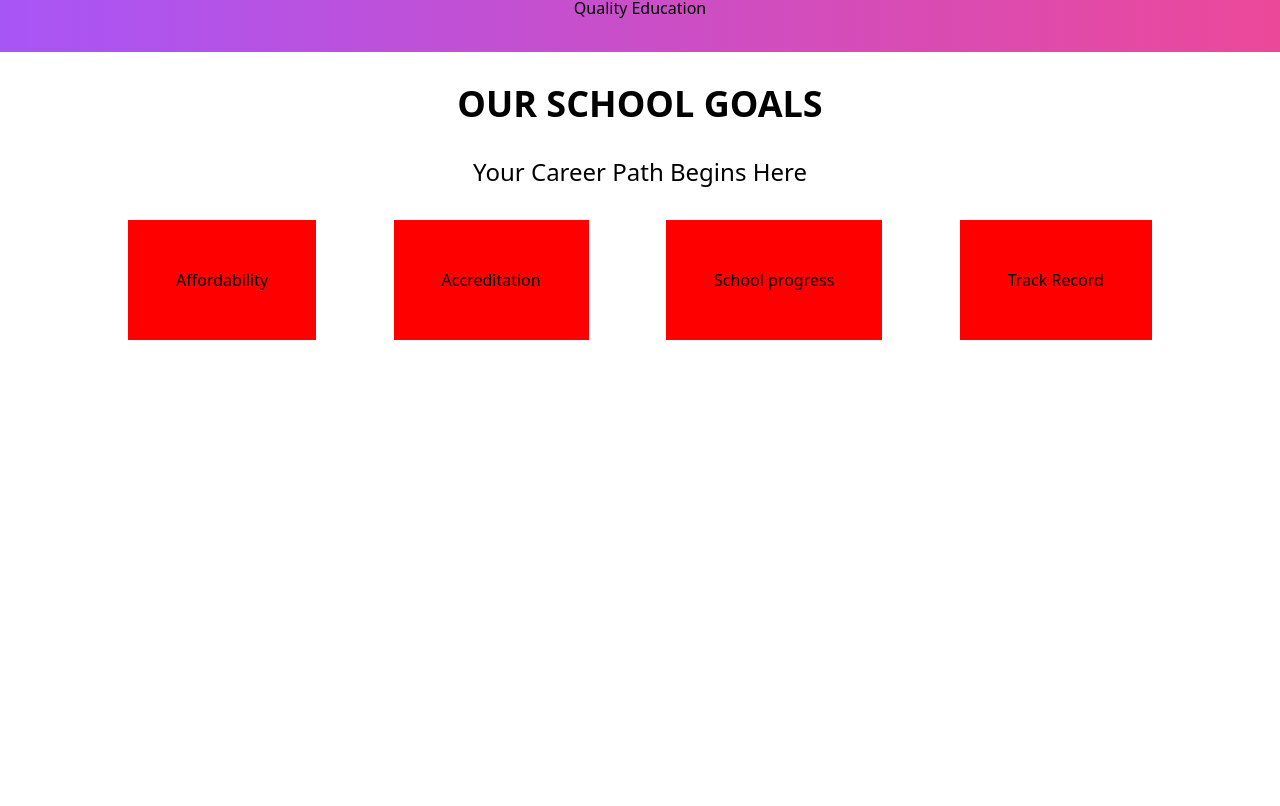
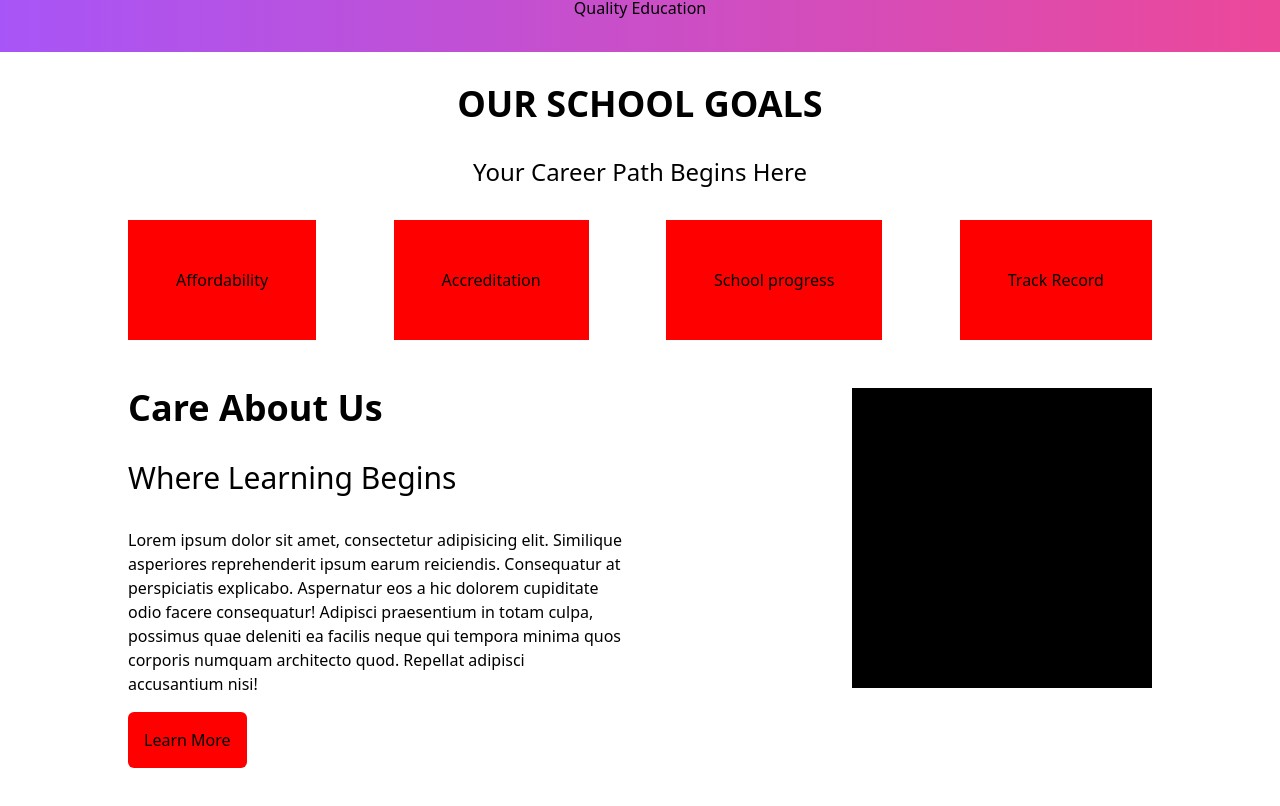
Before and after one commit to lil-dev16/ansar-academy, a React (Create React App) app: page / in a window 1280 px wide. Shown: the part 666-1472 px from the top of the page. Before the commit the page ends 1006 px from the top, so only its background shows below. Built offline with nearby package versions, Linux system fonts and the light colour scheme.

Commit message:
about us

```diff
--- /dev/null
+++ b/src/components/About.jsx
@@ -0,0 +1,19 @@
+import React from 'react'
+
+const About = () => {
+  return (
+    <div className='flex md:flex-row flex-col justify-between bg-r py-[3rem]'>
+        <div className='w-[31rem]'>
+            <h1 className='text-4xl font-bold'>Care About Us</h1>
+            <p className='text-3xl py-[2rem]'>Where Learning Begins</p>
+            <p>Lorem ipsum dolor sit amet, consectetur adipisicing elit. Similique asperiores reprehenderit ipsum earum reiciendis. Consequatur at perspiciatis explicabo. Aspernatur eos a hic dolorem cupiditate odio facere consequatur! Adipisci praesentium in totam culpa, possimus quae deleniti ea facilis neque qui tempora minima quos corporis numquam architecto quod. Repellat adipisci accusantium nisi!</p>
+            <button className='btn p-[1rem] rounded-md mt-[1rem]'>Learn More</button>
+        </div>
+        <div>
+            <div className='w-[300px] h-[300px] bg-black'></div>
+        </div>
+    </div>
+  )
+}
+
+export default About
--- a/src/components/Goals.jsx
+++ b/src/components/Goals.jsx
@@ -23,6 +23,5 @@ const Goals = () => {
     </div>
   )
 }
-gsap.from('.box', {opacity: 0, duration: 2, delay: 2, x: 60})
-gsap.from('.bg-r', {opacity: 0, duration: 2, delay: 2, y: 25})
+gsap.from('.box', {opacity: 0, duration: 2, delay: 2, y: 60, stagger: .2})
 export default Goals
--- a/src/components/Hero.jsx
+++ b/src/components/Hero.jsx
@@ -1,4 +1,5 @@
 import React from 'react'
+import {gsap} from 'gsap'
 
 const Hero = () => {
   return (
@@ -34,4 +35,6 @@ const Hero = () => {
   )
 }
 
+gsap.from('.circ-con', {opacity:0, duration:2, delay: 2, y: 45, stagger: .2});
+
 export default Hero
--- a/src/components/Navbar.jsx
+++ b/src/components/Navbar.jsx
@@ -24,7 +24,7 @@ const Navbar = () => {
     console.log(showSidebar);
   }
   return (
-    <div className='nav__container'>
+    <div className='nav__container overflow-hidden'>
         <div className="block-header ">
           <div className='bg-r head'>
             {/* <img src="logo" alt="" /> */}
@@ -33,7 +33,7 @@ const Navbar = () => {
           </div>
         </div>
         <div className={`${showSidebar ? 'shw' : 'noshw'} nav bg-r`}>
-            <ul className= ' nav__content'>
+           <ul className= ' nav__content'>
                 <NavLink to="/" className="nav__item">Home</NavLink>
                 <NavLink to="/history" className="nav__item">History</NavLink>
                 <NavLink to = "/admission" className="nav__item">Admission</NavLink>
--- a/src/index.css
+++ b/src/index.css
@@ -149,3 +149,6 @@ html{
     background-color: red;
     padding: 3rem;
  }
+ .home{
+    overflow: hidden;
+ }
--- a/src/pages/Home.jsx
+++ b/src/pages/Home.jsx
@@ -1,14 +1,16 @@
 import React from 'react'
+import About from '../components/About'
 import Goals from '../components/Goals'
 import Hero from '../components/Hero'
 import Navbar from '../components/Navbar'
 
 const Home = () => {
   return (
-    <div>
+    <div className='home'>
         <Navbar />
         <Hero />
         <Goals />
+        <About />
     </div>
   )
 }
```
